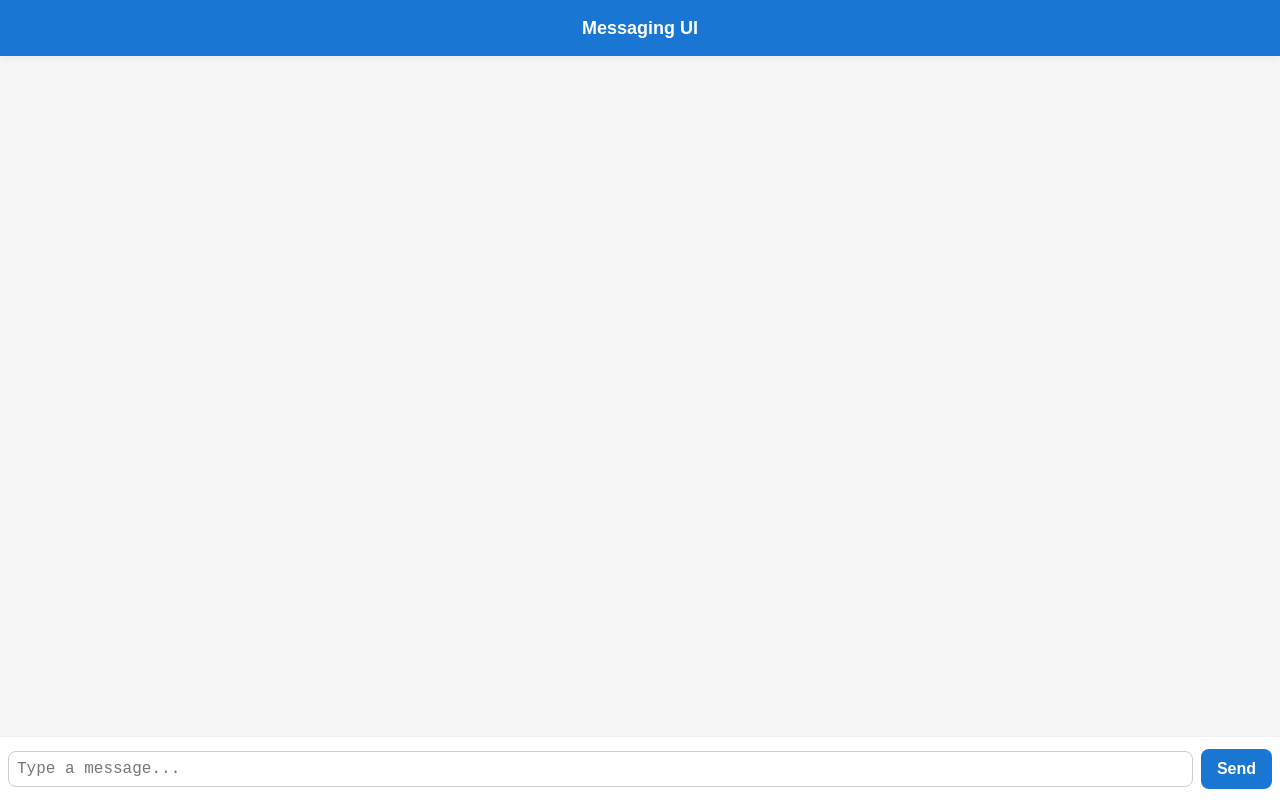
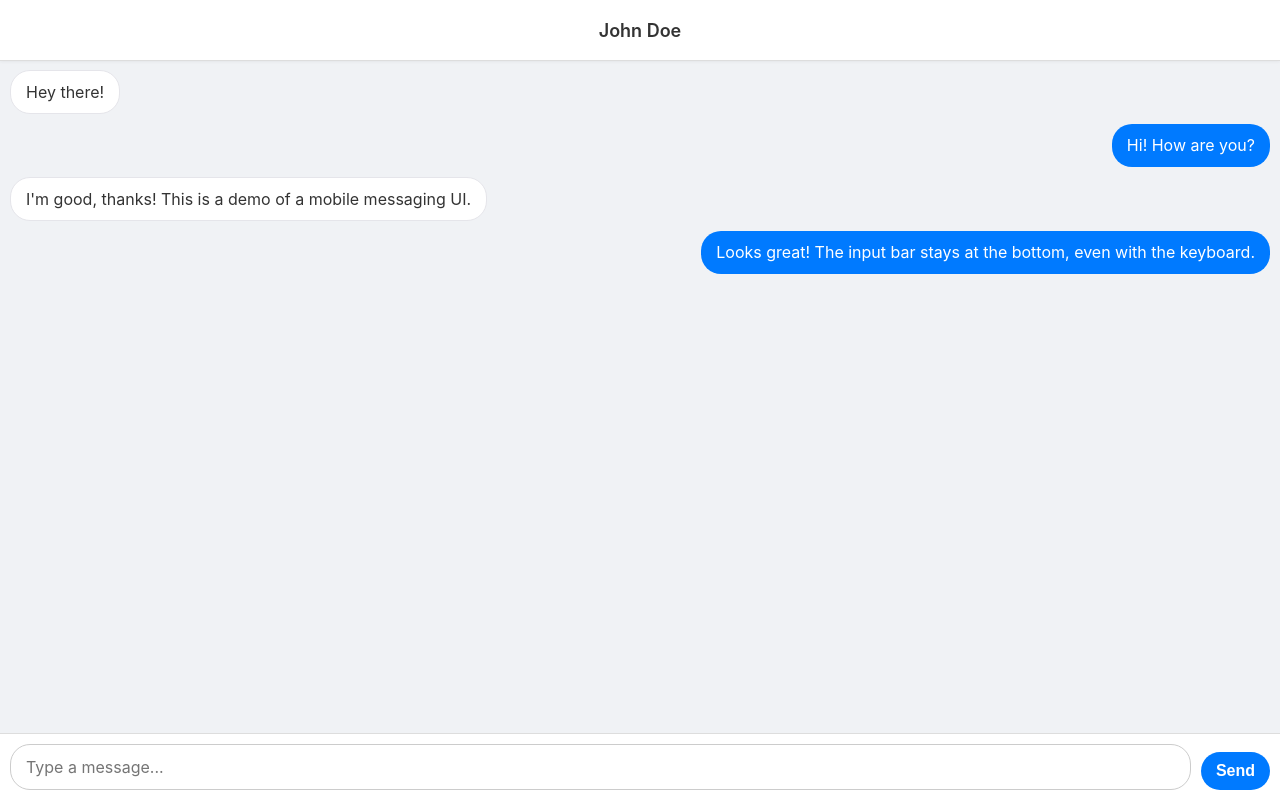
Before and after one commit to nguyenphujj/my-vite-app, a React (Vite) app: page / in a window 1280 px wide. Built offline with nearby package versions, Linux system fonts and the light colour scheme.

Commit message:
your message

```diff
--- a/src/App.jsx
+++ b/src/App.jsx
@@ -1412,6 +1412,213 @@ function CopilotUI() {
 
 
 
+
+
+function GeminiProUI () {
+  // State for messages and the current input value
+  const [messages, setMessages] = useState([
+    { id: 1, text: "Hey there!", sender: 'other' },
+    { id: 2, text: "Hi! How are you?", sender: 'user' },
+    { id: 3, text: "I'm good, thanks! This is a demo of a mobile messaging UI.", sender: 'other' },
+    { id: 4, text: "Looks great! The input bar stays at the bottom, even with the keyboard.", sender: 'user' },
+  ]);
+  const [inputValue, setInputValue] = useState('');
+
+  // Ref to the messages container for auto-scrolling
+  const messagesEndRef = useRef(null);
+  const textareaRef = useRef(null);
+
+  // Function to scroll to the bottom of the messages
+  const scrollToBottom = () => {
+    messagesEndRef.current?.scrollIntoView({ behavior: "smooth" });
+  };
+
+  // Scroll to bottom whenever messages change
+  useEffect(() => {
+    scrollToBottom();
+  }, [messages]);
+
+  // Function to handle sending a new message
+  const handleSendMessage = () => {
+    if (inputValue.trim()) {
+      const newMessage = {
+        id: Date.now(),
+        text: inputValue,
+        sender: 'user',
+      };
+      setMessages([...messages, newMessage]);
+      setInputValue('');
+      // Reset textarea height after sending
+      if(textareaRef.current) {
+        textareaRef.current.style.height = '24px';
+      }
+    }
+  };
+
+  // Handle 'Enter' key press for sending message
+  const handleKeyPress = (e) => {
+    if (e.key === 'Enter' && !e.shiftKey) {
+      e.preventDefault(); // Prevents adding a new line
+      handleSendMessage();
+    }
+  };
+
+  // Auto-resize textarea height based on content
+  const handleTextareaChange = (e) => {
+      setInputValue(e.target.value);
+      e.target.style.height = 'auto'; // Reset height
+      e.target.style.height = `${e.target.scrollHeight}px`; // Set to scroll height
+  };
+
+  // --- Inline Styles ---
+
+  const styles = {
+    container: {
+      fontFamily: '-apple-system, BlinkMacSystemFont, "Segoe UI", Roboto, Helvetica, Arial, sans-serif',
+      height: '100vh',
+      width: '100vw',
+      display: 'flex',
+      flexDirection: 'column',
+      backgroundColor: '#f0f2f5',
+      margin: 0,
+      padding: 0,
+      overflow: 'hidden',
+    },
+    topBar: {
+      position: 'fixed',
+      top: 0,
+      left: 0,
+      right: 0,
+      height: '60px',
+      backgroundColor: '#ffffff',
+      borderBottom: '1px solid #dddddd',
+      display: 'flex',
+      alignItems: 'center',
+      justifyContent: 'center',
+      zIndex: 100,
+      boxShadow: '0 1px 3px rgba(0,0,0,0.05)',
+    },
+    topBarTitle: {
+      fontSize: '18px',
+      fontWeight: '600',
+      color: '#333333',
+    },
+    messageContainer: {
+      flex: 1,
+      padding: '70px 10px 80px 10px',
+      overflowY: 'auto',
+      display: 'flex',
+      flexDirection: 'column',
+      gap: '10px',
+    },
+    messageBubble: {
+      maxWidth: '75%',
+      padding: '10px 15px',
+      borderRadius: '20px',
+      lineHeight: '1.4',
+      wordWrap: 'break-word',
+    },
+    userMessage: {
+      alignSelf: 'flex-end',
+      backgroundColor: '#007aff',
+      color: 'white',
+    },
+    otherMessage: {
+      alignSelf: 'flex-start',
+      backgroundColor: '#ffffff',
+      color: '#333333',
+      border: '1px solid #e5e5ea',
+    },
+    inputContainer: {
+      position: 'fixed',
+      bottom: 0,
+      left: 0,
+      right: 0,
+      padding: '10px',
+      backgroundColor: '#ffffff',
+      borderTop: '1px solid #dddddd',
+      display: 'flex',
+      alignItems: 'flex-end', // Aligns items to the bottom
+      gap: '10px',
+      zIndex: 100,
+    },
+    textarea: {
+      flex: 1,
+      resize: 'none',
+      border: '1px solid #ccc',
+      borderRadius: '20px',
+      padding: '10px 15px',
+      minHeight: '24px', // Corresponds to padding + lineHeight
+      maxHeight: '120px',
+      boxSizing: 'border-box',
+      fontFamily: 'inherit',
+      fontSize: '16px',
+      lineHeight: '1.5',
+      outline: 'none',
+      overflowY: 'auto',
+    },
+    sendButton: {
+      padding: '10px 15px',
+      backgroundColor: '#007aff',
+      color: 'white',
+      border: 'none',
+      borderRadius: '20px',
+      cursor: 'pointer',
+      fontSize: '16px',
+      fontWeight: '600',
+      outline: 'none',
+      display: 'flex',
+      alignItems: 'center',
+      justifyContent: 'center',
+    },
+  };
+
+  return (
+    <div style={styles.container}>
+      {/* Top Bar */}
+      <div style={styles.topBar}>
+        <div style={styles.topBarTitle}>John Doe</div>
+      </div>
+
+      {/* Message Container */}
+      <div style={styles.messageContainer}>
+        {messages.map((msg) => (
+          <div
+            key={msg.id}
+            style={{
+              ...styles.messageBubble,
+              ...(msg.sender === 'user' ? styles.userMessage : styles.otherMessage),
+            }}
+          >
+            {msg.text}
+          </div>
+        ))}
+        {/* Empty div to which we scroll */}
+        <div ref={messagesEndRef} />
+      </div>
+
+      {/* Input Container */}
+      <div style={styles.inputContainer}>
+        <textarea
+          ref={textareaRef}
+          style={styles.textarea}
+          value={inputValue}
+          onChange={handleTextareaChange}
+          onKeyPress={handleKeyPress}
+          placeholder="Type a message..."
+          rows="1"
+        />
+        <button style={styles.sendButton} onClick={handleSendMessage}>
+          Send
+        </button>
+      </div>
+    </div>
+  );
+};
+
+
+
+
 function Login_Add(){
   const [jsoncache, setJsoncache] = useState("");
   const [atpage, setAtpage] = useState(22);
@@ -1424,7 +1631,7 @@ function Login_Add(){
         {atpage == 111 && <ChatPage />}
         {atpage == 1 && <Another outpassBackpage={setAtpage} outpassjson={setServer} inpassServer={server}/>}
         {atpage == 99 && <AllInOnePage />}
-        {atpage == 22 && <CopilotUI />}
+        {atpage == 22 && <GeminiProUI />}
       </div>
     </>
   );
```
